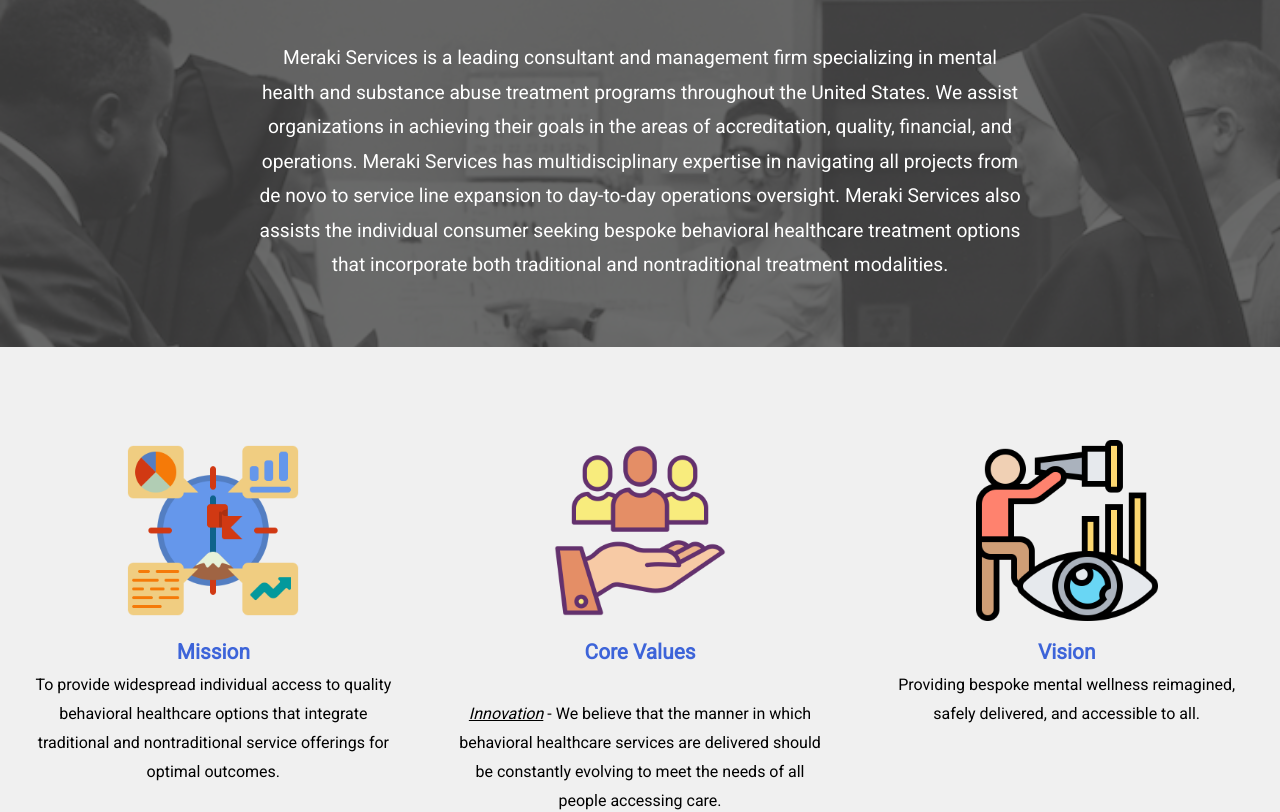
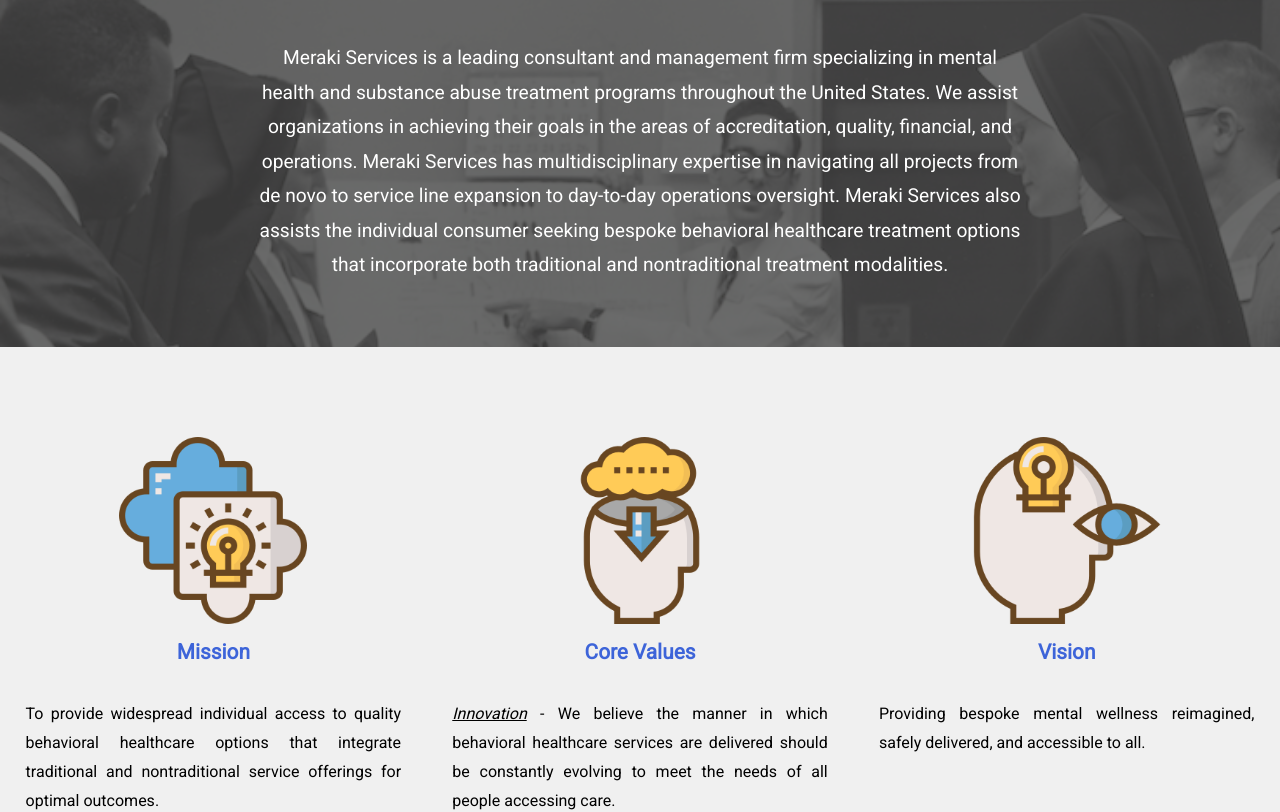
Before and after one commit to ThadStin/Meraki_Services, a plain HTML site: page index.html in a window 1280 px wide. Shown: the part 123-935 px from the top of the page. Drawn offline with nearby package versions, Linux system fonts and the light colour scheme; a web font is replaced by a local one.

Commit message:
changed icons for better color consistency

```diff
--- a/index.html
+++ b/index.html
@@ -81,18 +81,22 @@
     <!-- <div class='solutionsImg'><img src="./images/books2.png" alt="psych books" class="booksImg">
     </div> -->
     <div class="mission">
-      <img src="./images/missionPic.png" class="missionPic" alt="mission icon"><div class="noShow">Icons made by <a href="https://www.flaticon.com/authors/ultimatearm" title="ultimatearm">ultimatearm</a> from <a href="https://www.flaticon.com/" title="Flaticon">www.flaticon.com</a></div>
-      <p><b>Mission</b>
+      <div class="picContainer"><img src="./images/puzzle.png" class="missionPic" alt="mission icon"><div class="noShow">Icons made by <a href="https://www.flaticon.com/authors/eucalyp" title="Eucalyp"></a> from <a href="https://www.flaticon.com/" title="Flaticon">www.flaticon.com</a></div>
+        <p><b>Mission</b>
+      </div>
+
         <br>
         To provide widespread individual access to quality behavioral healthcare options that integrate traditional and nontraditional service offerings for optimal outcomes.</p>
       <br>
     </div>
     <div class="coreValues">
-      <img src="./images/coreValuesPic.png" class="coreValuesPic" alt="core values icon"><div class="noShow">Icons made by <a href="https://www.flaticon.com/authors/icongeek26" title="Icongeek26">Icongeek26</a> from <a href="https://www.flaticon.com/" title="Flaticon">www.flaticon.com</a></div>
-      <p><b>Core Values</b></p>
+      <div class="picContainer"><img src="./images/knowledge.png" class="coreValuesPic" alt="core values icon"><div class="noShow">Icons made by <a href="https://www.flaticon.com/authors/eucalyp" title="Eucalyp">Eucalyp</a> from <a href="https://www.flaticon.com/" title="Flaticon">www.flaticon.com</a></div>
+        <p><b>Core Values</b></p>
+      </div>
+
       <br>
         <div class="values">
-          <em>Innovation</em> - We believe that the manner in which behavioral healthcare services are delivered should be constantly evolving to meet the needs of all people accessing care.
+          <em>Innovation</em> - We believe the manner in which behavioral healthcare services are delivered should be constantly evolving to meet the needs of all people accessing care.
           <br>
           <span class="consice">Confidential, Simple, & Communicative.</span>
           <br>
@@ -108,8 +112,11 @@
       <br>
     </div>
     <div class="vision">
-      <img src="./images/visionPic.png" class="visionPic" alt="vision icon"><div class="noShow">Icons made by <a href="https://www.flaticon.com/authors/eucalyp" title="Eucalyp">Eucalyp</a> from <a href="https://www.flaticon.com/" title="Flaticon">www.flaticon.com</a></div>
-      <p><b>Vision</b>
+      <div class="picContainer"><img src="./images/idea.png" class="visionPic" alt="vision icon"><div class="noShow">Icons made by <a href="https://www.flaticon.com/authors/eucalyp" title="Eucalyp">Eucalyp</a> from <a href="https://www.flaticon.com/" title="Flaticon">www.flaticon.com</a>
+      </div>
+        <p><b>Vision</b>
+      </div>
+
         <br>
         Providing bespoke mental wellness reimagined, safely delivered, and accessible to all.</p>
         <br>
--- a/styles.css
+++ b/styles.css
@@ -157,14 +157,16 @@ a:hover, a:active {
 
 } */
 .mission, .coreValues, .vision {
-  text-align: center;
+  text-align: justify;
   width: 30%;
   padding: 2%;
 }
 .missionPic, .coreValuesPic, .visionPic{
   width: 50%;
 }
-
+.picContainer {
+  text-align: center;
+}
 .noShow{
   display: none;
 }
```
Also changed, not shown: images/coreValuesPic.png (deleted), images/idea.png (added), images/knowledge.png (added), images/missionPic.png (deleted), images/puzzle.png (added), images/visionPic.png (deleted).
